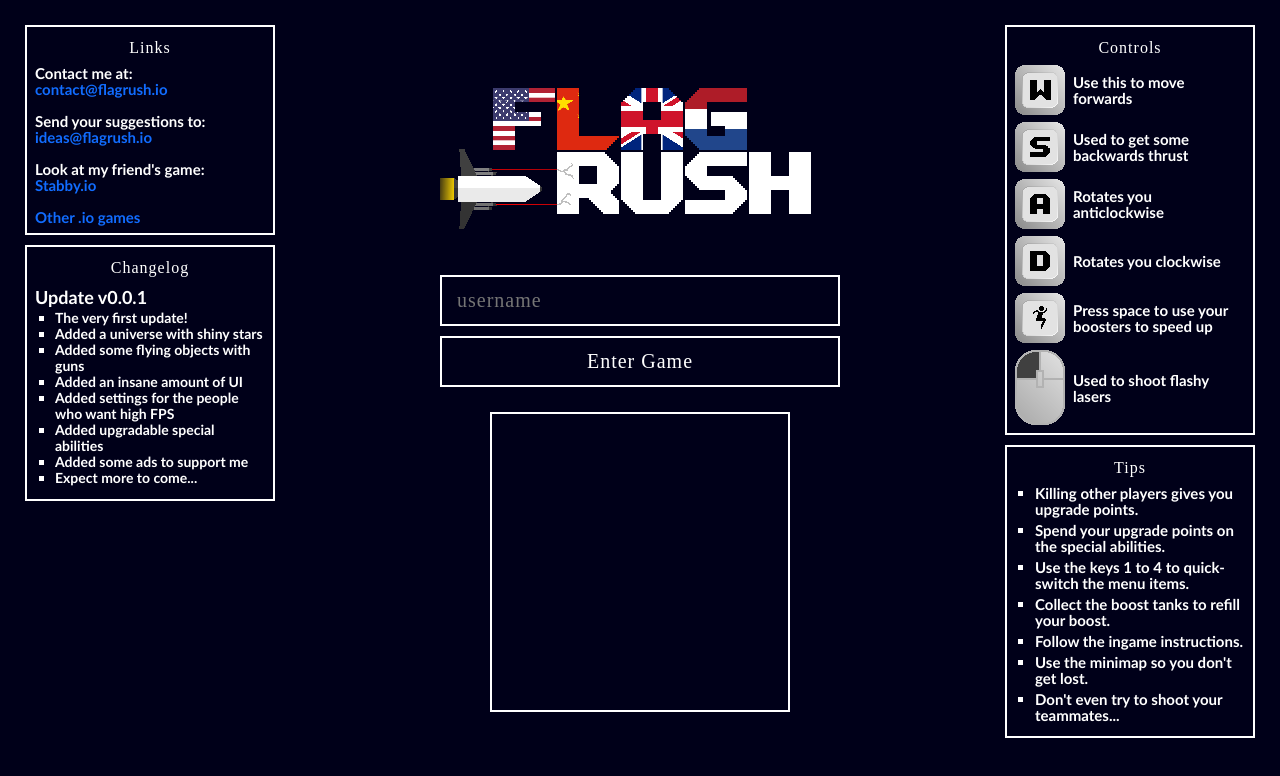
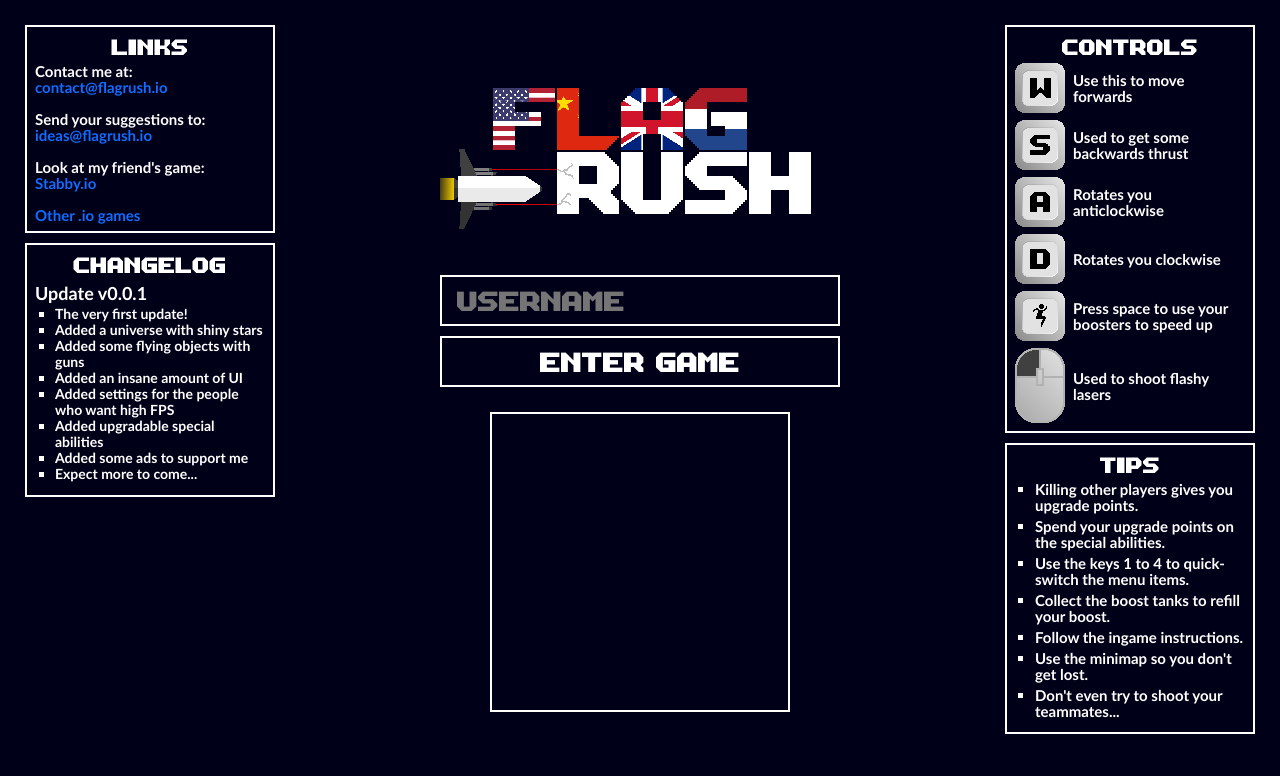
Before and after one commit to JortHub/flagrush, a website: page public/index.html in a window 1280 px wide. Drawn offline with nearby package versions, Linux system fonts and the light colour scheme; no server answers.

Commit message:
Getting font working

```diff
--- a/public/css/fonts.css
+++ b/public/css/fonts.css
@@ -1,6 +1,6 @@
 @font-face {
 	font-family: 'm12';
-    src: local('../fonts/m12.ttf');
+    src: url('../fonts/m12.TTF');
     font-style: normal;
     font-weight: normal;
 }
```
